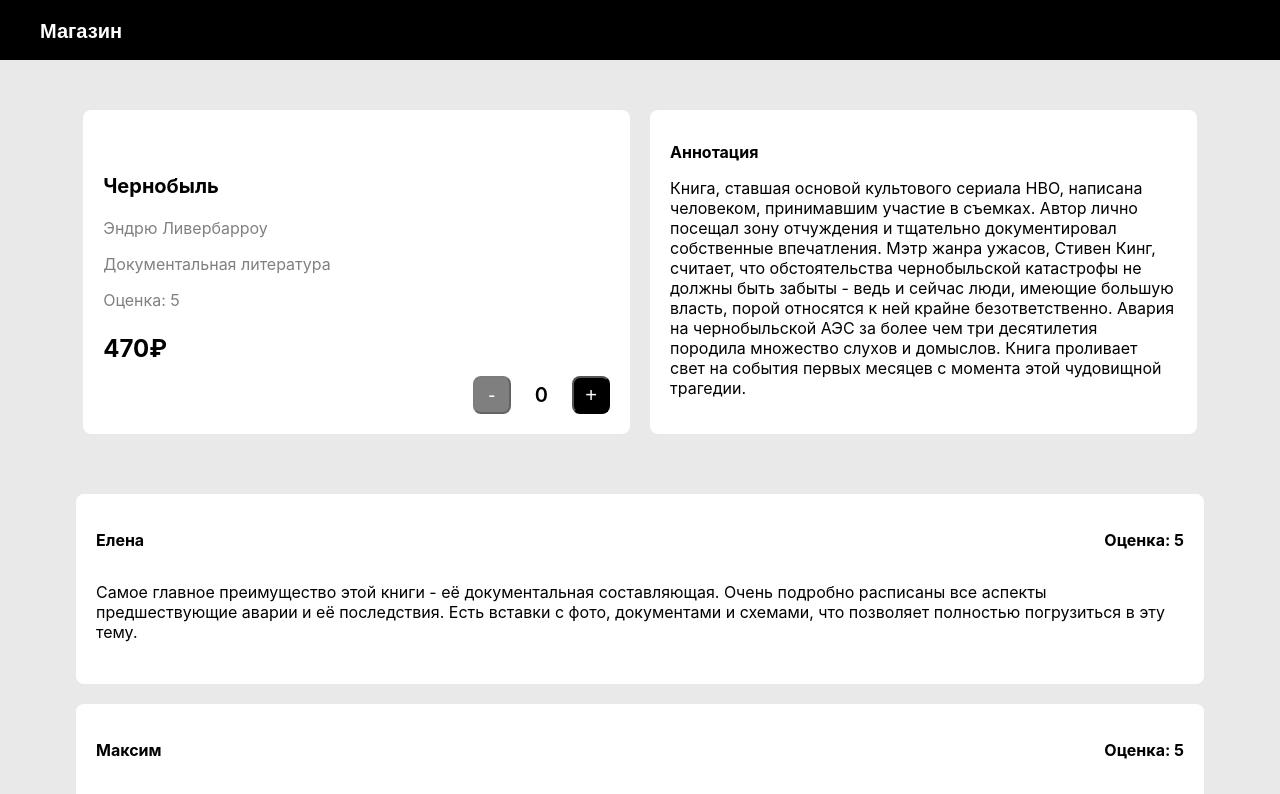
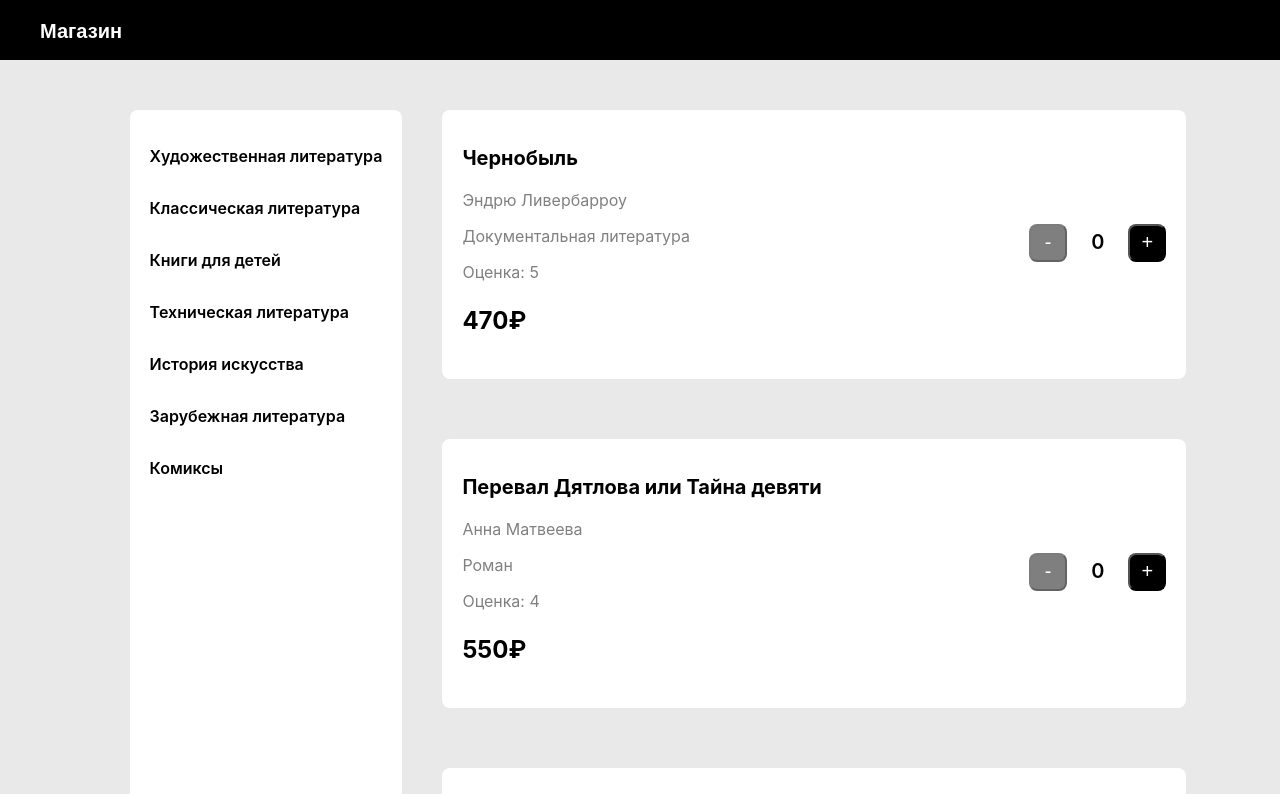
Before and after one commit to sonia13marker/yandex-homework, a React (Create React App) app in the folder 3-4/: page / in a window 1280 px wide. Shown: the top 794 px of the page. Built offline with nearby package versions, Linux system fonts and the light colour scheme.

Commit message:
update working version

```diff
--- a/3-4/package.json
+++ b/3-4/package.json
@@ -3,13 +3,17 @@
   "version": "0.1.0",
   "private": true,
   "dependencies": {
+    "@reduxjs/toolkit": "^1.9.0",
     "@testing-library/jest-dom": "^5.16.5",
     "@testing-library/react": "^13.4.0",
     "@testing-library/user-event": "^13.5.0",
     "classnames": "^2.3.2",
+    "prettier": "^2.7.1",
     "react": "^18.2.0",
     "react-dom": "^18.2.0",
+    "react-redux": "^8.0.5",
     "react-scripts": "5.0.1",
+    "redux": "^4.2.0",
     "web-vitals": "^2.1.4"
   },
   "scripts": {
--- a/3-4/src/App.jsx
+++ b/3-4/src/App.jsx
@@ -4,15 +4,19 @@ import { Layout } from './components/Layout/Layout.jsx';
 import { BookshelfPage } from './pages/BookshelfPage/BookshelfPage.jsx';
 import { bookshelf } from './constants/mock.js';
 import { ReviewsPage } from './pages/ReviewsPage/ReviewsPage.jsx';
+import {Provider} from 'react-redux';
+import {store} from './store';
 
 export function App() {
-	return <Layout>
+	return (<Provider store={store}>
+		<Layout>
 
-	{/*отображение страницы с жанрами и книгами выбранного жанра
-	<BookshelfPage bookshelf={bookshelf} />*/}
+	{/*отображение страницы с жанрами и книгами выбранного жанра*/}
+	<BookshelfPage bookshelf={bookshelf} />
 
-	{/*отображение страницы с выбранной книгой, отзывами и аннотацией*/}
-	<ReviewsPage bookshelf={bookshelf} />
+	{/*отображение страницы с выбранной книгой, отзывами и аннотацией
+	<ReviewsPage bookshelf={bookshelf} />*/}
 
 	</Layout>
-	}
+	</Provider>
+	)}
--- /dev/null
+++ b/3-4/src/constants/statuses.js
@@ -0,0 +1,6 @@
+export const Statuses = {
+	idle : "idle",
+	inProgress: 'inProgress',
+	success: "success",
+	failed: "failed",
+};
--- a/3-4/src/pages/BookshelfPage/BookshelfPage.css
+++ b/3-4/src/pages/BookshelfPage/BookshelfPage.css
@@ -4,6 +4,9 @@
 	flex-direction: row;
 	flex-wrap: nowrap;
 	justify-content: center;
+}
+.genre:hover {
+	border-bottom: 1px solid black;
 }
 
 .choice_genre {
@@ -19,10 +22,3 @@
 	font-weight: 600;
 	cursor: pointer;
 }
-.tab {
-	font-weight: 600;
-
-}
-.activeTab {
-	font-weight: 800;
-}
--- a/3-4/src/pages/BookshelfPage/BookshelfPage.jsx
+++ b/3-4/src/pages/BookshelfPage/BookshelfPage.jsx
@@ -19,8 +19,8 @@ export const BookshelfPage = (props) => {
 		{
 			// props.bookshelf.map((bookshelf) => <button key={bookshelf.id} onClick={() => setActiveBookshelf(bookshelf)}>{bookshelf.name}</button>)
 			//не хочет работать жирность
-			props.bookshelf.map((bookshelf) => <p className={classnames(styles.tab, {
-				[styles.activeTab] : activeBookshelf.id === bookshelf.id })} key={bookshelf.id} onClick={() => setActiveBookshelf(bookshelf)}>{bookshelf.name}</p>)
+			//{classnames(styles.tab, {[styles.activeTab] : activeBookshelf.id === bookshelf.id })}
+			props.bookshelf.map((bookshelf) => <p className="genre" key={bookshelf.id} onClick={() => setActiveBookshelf(bookshelf)}>{bookshelf.name}</p>)
 		}
 	</div>
 
--- /dev/null
+++ b/3-4/src/store/cinema/index.js
@@ -0,0 +1,33 @@
+import { createSlice } from '@reduxjs/toolkit';
+import {Statuses} from '../../constants/statuses.js';
+
+
+const initialState =  {
+		entities: {},
+		ids: [],
+		status: Statuses.idle,
+	};
+
+export const bookshelfSlice = createSlice( {
+
+	name: 'genre',
+	initialState,
+	reducers: {
+		startLoading: (state, action) => {
+			state.status = Statuses.inProgress;
+			state.entities = {};
+			state.ids = [];
+		},
+		successLoading: (state, action) => {
+			state.status = Statuses.success;
+			state.entities = action.payload.entities;
+			state.ids = action.payload.ids;
+		},
+		failLoading: (state, action) => {
+			state.status = Statuses.failed;
+			state.entities = {};
+			state.ids = [];
+		},
+
+	},
+} )
--- /dev/null
+++ b/3-4/src/store/index.js
@@ -0,0 +1,11 @@
+import { combineReducers, configureStore } from '@reduxjs/toolkit';
+import { bookshelfSlice } from './cinema';
+
+export const store = configureStore({
+	reducer: combineReducers({
+		genre: bookshelfSlice.reducer,
+		// book: bookSlice.reducer,
+
+	}),
+	//middleware: (getDefaultMiddleware) => getDefaultMiddleware(),
+});
```
Also changed, not shown: 3-4/simple_api/api/mock.js (added), 1 other file (tests, documents, lock files or other folders).
